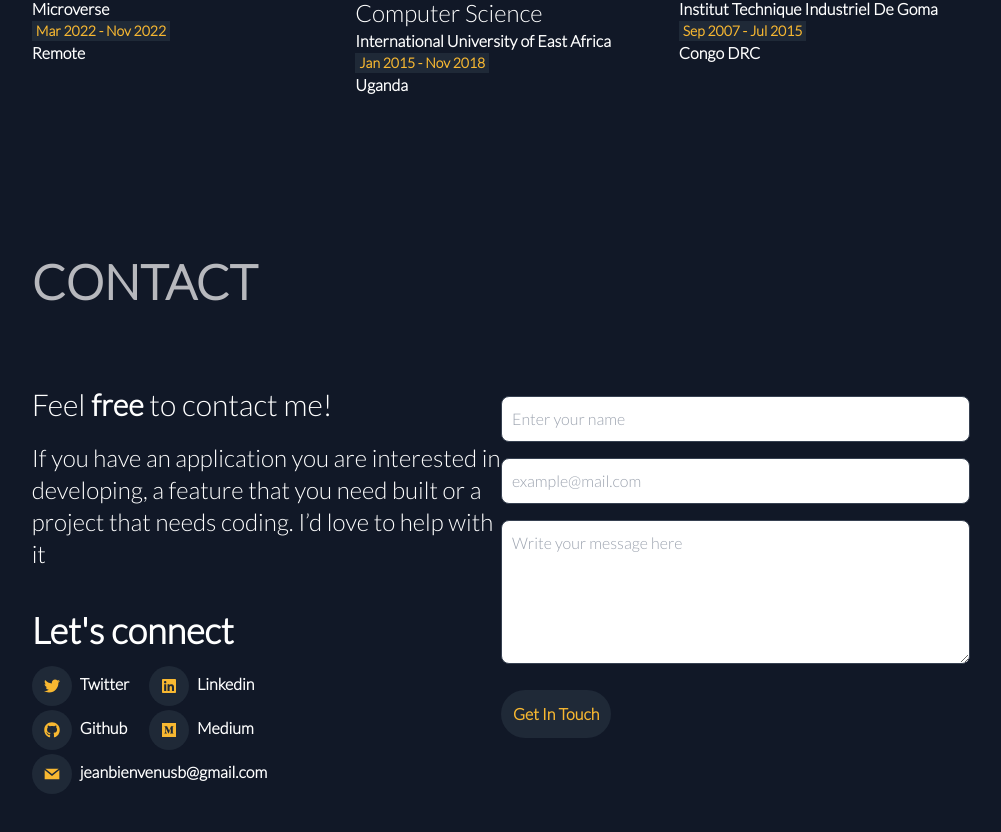
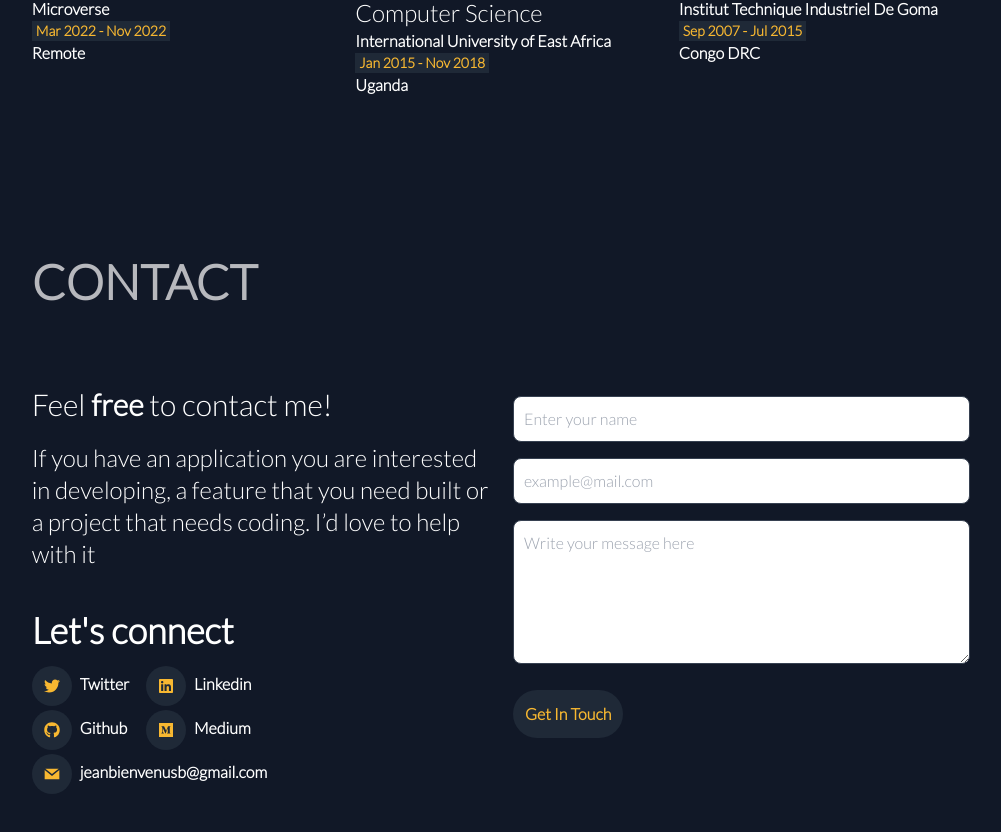
Before and after one commit to bienvenuushindi/my-portfolio, a React (Create React App) app: page / in a window 1280 px wide. Shown: the part 4672-5504 px from the top of the page, without its empty margins (267-1268 px from the left). Built offline with nearby package versions, Linux system fonts and the light colour scheme.

Commit message:
Add gap between contact info and form

```diff
--- a/src/components/contact.js
+++ b/src/components/contact.js
@@ -7,7 +7,7 @@ const Contact = () => {
     return (
         <section id="contact" className=" flex-col">
             <Title title="Contact"/>
-            <div className="my-10 reveal grid lg:grid-cols-2 grid-flow-row">
+            <div className="my-10 reveal grid lg:grid-cols-2 gap-6 grid-flow-row">
                 <div>
                     <div className="text-3xl my-5">Feel <span className="font-extrabold">free</span> to contact me!</div>
                     <p className="mb-10  mt-5 text-2xl">
```
